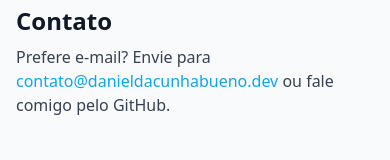
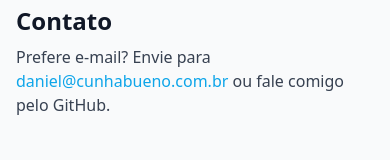
Before and after one commit to danieldacunhabueno/personal-website, an Astro site: page / in a window 390 px wide. Shown: the part 2406-2566 px from the top of the page. Built offline with nearby package versions, Linux system fonts and the light colour scheme; Astro itself is replaced by a stand-in of ours.

Commit message:
feat(general): ✨ Melhorar organização e clareza do index.astro
Revisado o arquivo index.astro para garantir clareza, responsividade e padronização de informações.
Mantido foco em apresentação profissional, habilidades, linha do tempo e contato.
Estrutura e semântica ajustadas para facilitar manutenção futura.

```diff
--- a/src/pages/index.astro
+++ b/src/pages/index.astro
@@ -88,6 +88,6 @@ const base: string = import.meta.env.BASE_URL || '/';
 
   <section id="contato" class="mt-16">
     <h2 class="text-2xl font-semibold">Contato</h2>
-    <p class="mt-2 text-gray-700">Prefere e‑mail? Envie para <a class="text-brand hover:underline" href="mailto:contato@danieldacunhabueno.dev">contato@danieldacunhabueno.dev</a> ou fale comigo pelo GitHub.</p>
+    <p class="mt-2 text-gray-700">Prefere e‑mail? Envie para <a class="text-brand hover:underline" href="mailto:daniel@cunhabueno.com.br">daniel@cunhabueno.com.br</a> ou fale comigo pelo GitHub.</p>
   </section>
 </BaseLayout>
```
